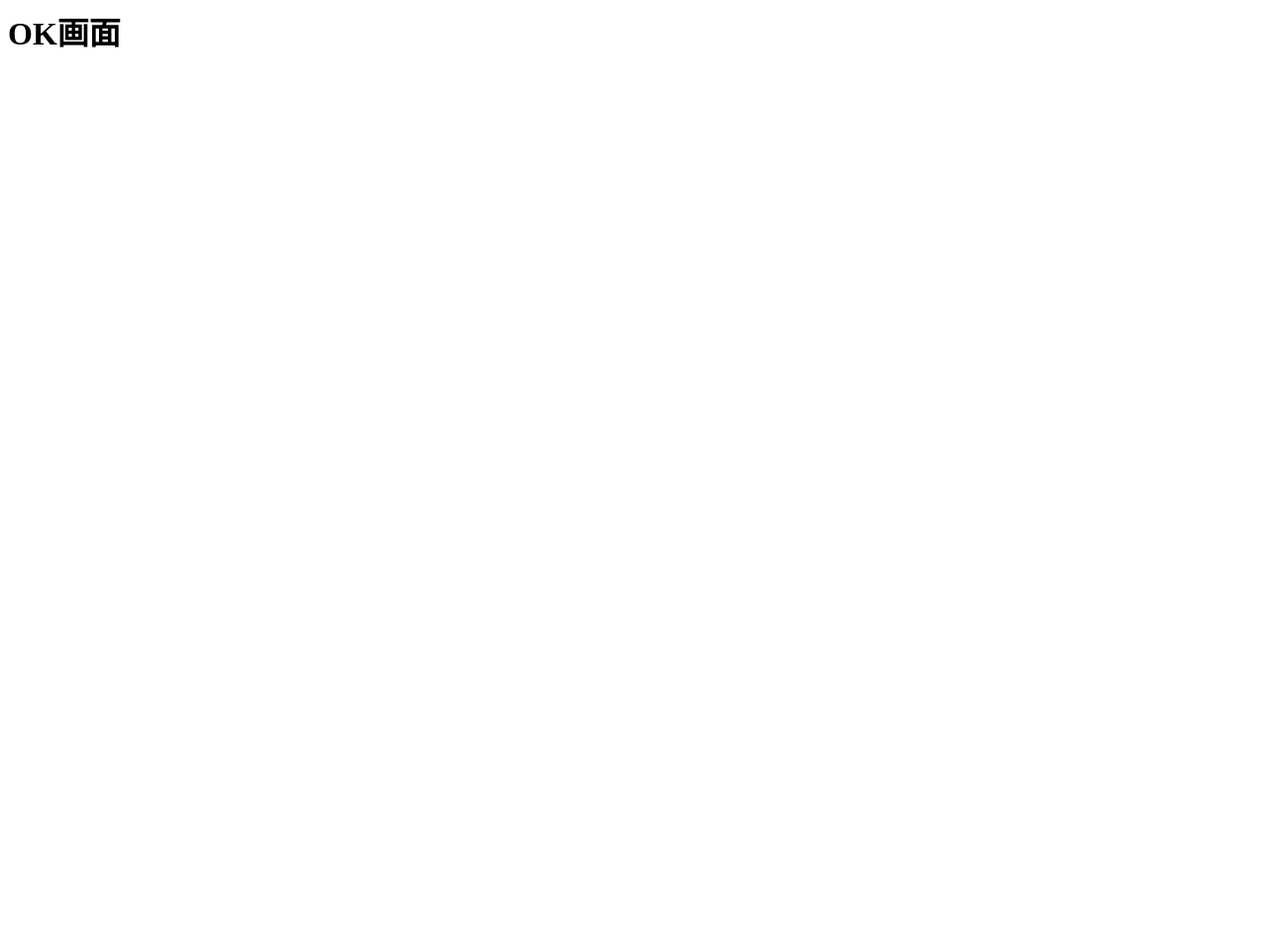
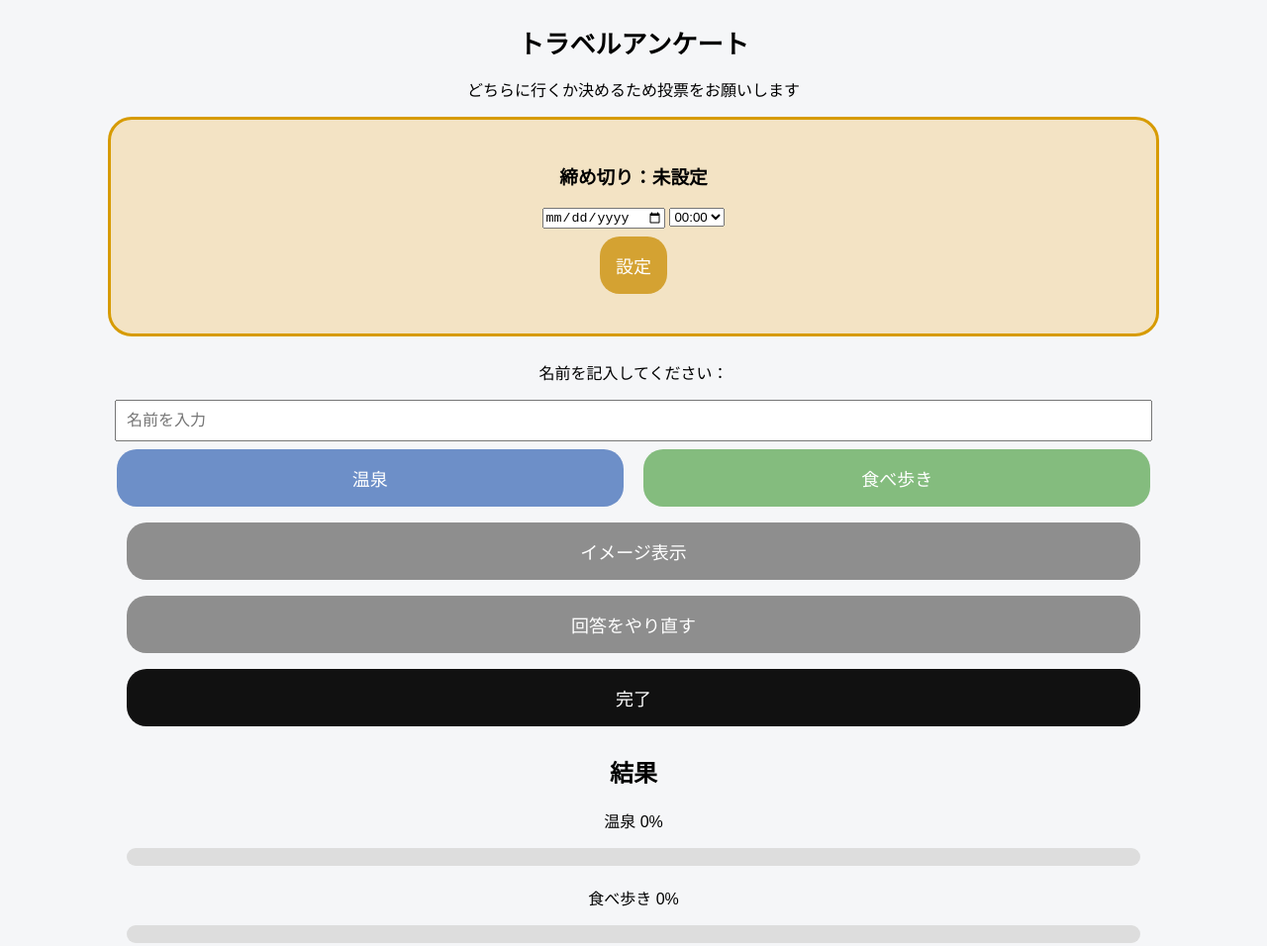
Before and after one commit to yuuy3386/my-app, a plain HTML site: page travel-app/templates/index.html in a window 1280 px wide. Shown: the whole page at 99% size. Before the commit the page ends 800 px from the top, so only its background shows below. Drawn offline with Linux system fonts and the light colour scheme.

Commit message:
Update index.html

```diff
--- a/travel-app/templates/index.html
+++ b/travel-app/templates/index.html
@@ -1 +1,296 @@
-<h1>OK画面</h1>
+<!DOCTYPE html>
+<html lang="ja">
+<head>
+<meta charset="UTF-8">
+
+<!-- 🔥 スマホ対応の核 -->
+<meta name="viewport" content="width=device-width, initial-scale=1.0">
+
+<title>トラベルアンケート</title>
+
+<style>
+body {
+  font-family: sans-serif;
+  text-align: center;
+  background: #f5f6f8;
+  margin: 0;
+  padding: 0 0 40px;
+}
+
+h1 {
+  margin-top: 24px;
+  font-size: 26px;
+}
+
+p {
+  font-size: 16px;
+}
+
+.box {
+  background: #f3e3c4;
+  border: 3px solid #d79b00;
+  border-radius: 24px;
+  padding: 24px 16px 32px;
+  width: 80%;
+  margin: 16px auto 24px;
+}
+
+button {
+  border: none;
+  border-radius: 20px;
+  padding: 16px;
+  font-size: 18px;
+  margin: 8px;
+  cursor: pointer;
+}
+
+.onsen {
+  background: #6d8fc8;
+  color: white;
+  width: 40%;
+}
+
+.food {
+  background: #84bc7e;
+  color: white;
+  width: 40%;
+}
+
+.gray {
+  background: #8e8e8e;
+  color: white;
+  width: 80%;
+}
+
+.finish {
+  background: #111;
+  color: white;
+  width: 80%;
+}
+
+.finish.active {
+  background: red;
+}
+
+.selected {
+  outline: 3px solid #ffcc00;
+}
+
+.bar-bg {
+  width: 80%;
+  height: 18px;
+  background: #ddd;
+  border-radius: 20px;
+  margin: 8px auto 20px;
+}
+
+.bar {
+  height: 18px;
+  border-radius: 20px;
+}
+
+.blue { background: #6d8fc8; }
+.green { background: #84bc7e; }
+
+#nameInput {
+  width: 80%;
+  padding: 10px;
+  font-size: 16px;
+}
+
+#message {
+  display: none;
+  margin-top: 16px;
+}
+
+/* 🔥 スマホ最適化 */
+@media screen and (max-width: 600px) {
+
+  .onsen, .food {
+    width: 80%;
+  }
+
+  .gray, .finish {
+    width: 90%;
+  }
+
+  .box {
+    width: 92%;
+  }
+
+  #nameInput {
+    width: 90%;
+  }
+
+}
+</style>
+</head>
+
+<body>
+
+<h1>トラベルアンケート</h1>
+<p>どちらに行くか決めるため投票をお願いします</p>
+
+<div class="box">
+  <h3 id="deadlineText">締め切り：未設定</h3>
+
+  <input type="date" id="dateInput">
+  <select id="timeInput"></select>
+
+  <br>
+
+  <button type="button" onclick="setDeadline()" style="background:#d4a232;color:white;">設定</button>
+</div>
+
+<p>名前を記入してください：</p>
+<input id="nameInput" placeholder="名前を入力">
+
+<br>
+
+<button type="button" id="onsenBtn" class="onsen">温泉</button>
+<button type="button" id="foodBtn" class="food">食べ歩き</button>
+
+<br>
+
+<button type="button" class="gray" onclick="showImage()">イメージ表示</button>
+<br>
+<button type="button" class="gray" onclick="resetChoice()">回答をやり直す</button>
+
+<br>
+
+<button type="button" class="finish" id="finishBtn">完了</button>
+
+<h2>結果</h2>
+
+<p>温泉 <span id="onsenText">0%</span></p>
+<div class="bar-bg">
+  <div id="onsenBar" class="bar blue" style="width:0%"></div>
+</div>
+
+<p>食べ歩き <span id="foodText">0%</span></p>
+<div class="bar-bg">
+  <div id="foodBar" class="bar green" style="width:0%"></div>
+</div>
+
+<p id="message">回答ありがとうございました</p>
+
+<script>
+
+// 時間生成
+document.addEventListener("DOMContentLoaded", function() {
+  for (let i = 0; i < 24; i++) {
+    let h = String(i).padStart(2,"0");
+    let opt = document.createElement("option");
+    opt.value = h + ":00";
+    opt.text = h + ":00";
+    document.getElementById("timeInput").appendChild(opt);
+  }
+});
+
+let selectedChoice = null;
+
+// 温泉
+onsenBtn.onclick = function() {
+  selectedChoice = "onsen";
+
+  this.classList.add("selected");
+  foodBtn.classList.remove("selected");
+
+  onsenBar.style.width = "100%";
+  foodBar.style.width = "0%";
+
+  onsenText.innerText = "100%";
+  foodText.innerText = "0%";
+
+  resetFinish();
+};
+
+// 食べ歩き
+foodBtn.onclick = function() {
+  selectedChoice = "food";
+
+  this.classList.add("selected");
+  onsenBtn.classList.remove("selected");
+
+  onsenBar.style.width = "0%";
+  foodBar.style.width = "100%";
+
+  onsenText.innerText = "0%";
+  foodText.innerText = "100%";
+
+  resetFinish();
+};
+
+function showImage() {
+  selectedChoice = null;
+
+  onsenBar.style.width = "40%";
+  foodBar.style.width = "60%";
+
+  onsenText.innerText = "40%";
+  foodText.innerText = "60%";
+
+  onsenBtn.classList.remove("selected");
+  foodBtn.classList.remove("selected");
+
+  resetFinish();
+}
+
+function resetChoice() {
+  selectedChoice = null;
+
+  onsenBar.style.width = "0%";
+  foodBar.style.width = "0%";
+
+  onsenText.innerText = "0%";
+  foodText.innerText = "0%";
+
+  onsenBtn.classList.remove("selected");
+  foodBtn.classList.remove("selected");
+
+  resetFinish();
+}
+
+function resetFinish() {
+  finishBtn.classList.remove("active");
+  message.style.display = "none";
+}
+
+// 完了
+finishBtn.onclick = function() {
+
+  if (!selectedChoice) {
+    alert("選択してください");
+    return;
+  }
+
+  this.classList.add("active");
+
+  const name = nameInput.value || "未入力";
+
+  fetch("/vote", {
+    method:"POST",
+    headers:{"Content-Type":"application/json"},
+    body: JSON.stringify({ name:name, choice:selectedChoice })
+  })
+  .then(()=> {
+    message.style.display = "block";
+  });
+};
+
+// 日付
+function setDeadline() {
+  const d = dateInput.value;
+  const t = timeInput.value;
+
+  if (!d) return;
+
+  const f = d.replaceAll("-", "/");
+
+  deadlineText.innerText = "締め切り：" + f + " " + t;
+}
+
+</script>
+
+</body>
+</html>
```
